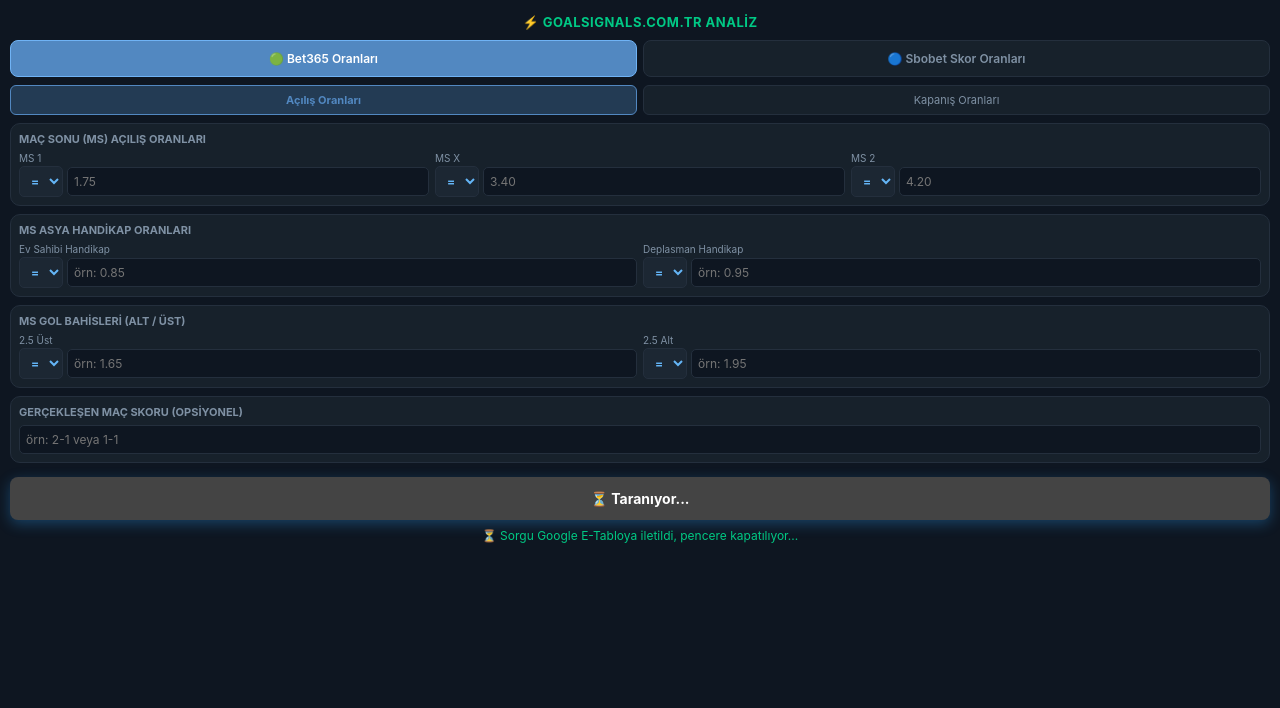
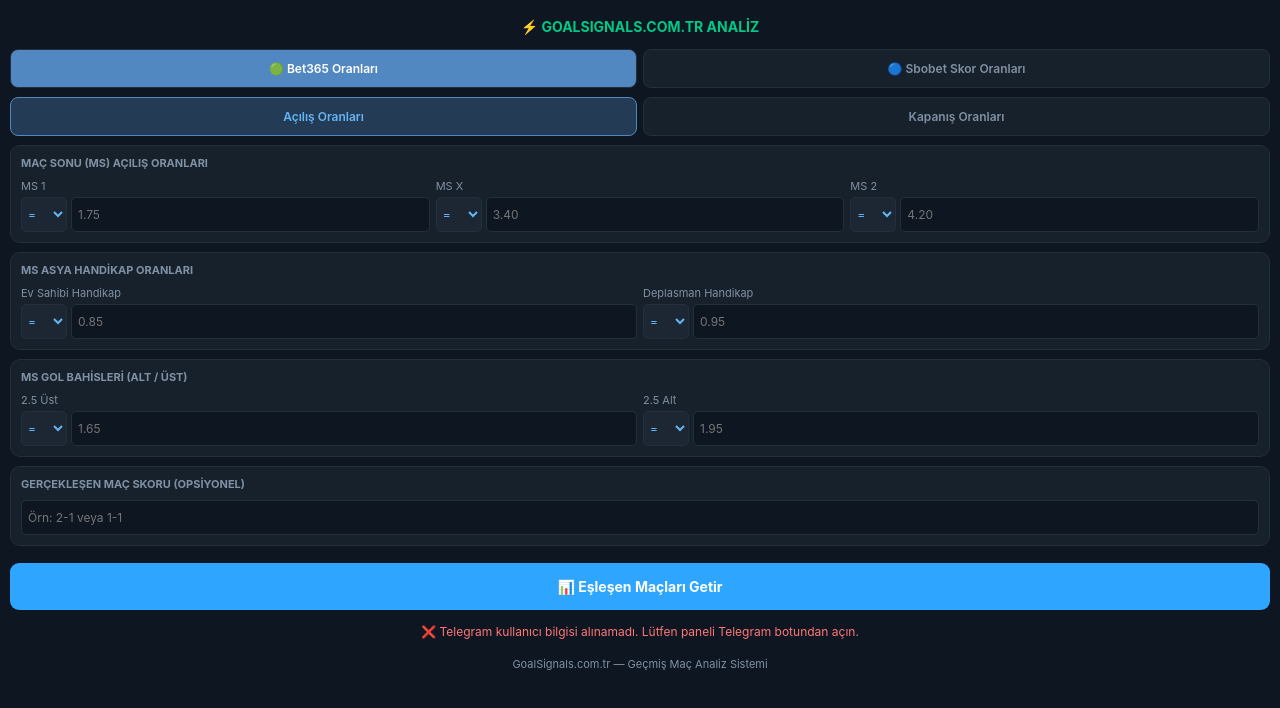
Before and after one commit to cenkungan-web/goalsignals-filter, a plain HTML site: page index.html in a window 1280 px wide. Both pictures are taken after a click on the button "📊 Eşleşen Maçları Getir". Drawn offline with Linux system fonts and the light colour scheme; no server answers.

Commit message:
Update index.html

```diff
--- a/index.html
+++ b/index.html
@@ -1,174 +1,294 @@
+
 <!DOCTYPE html>
 <html lang="tr">
 <head>
 <meta charset="UTF-8">
-  <meta name="viewport" content="width=device-width, initial-scale=1.0, maximum-scale=1.0, user-scalable=no">
+<meta name="viewport" content="width=device-width, initial-scale=1.0, maximum-scale=1.0">
 <title>GoalSignals Analiz</title>
 <script src="https://telegram.org/js/telegram-web-app.js"></script>
+
 <style>
 :root {
-      --bg: #0e1621;
-      --card: #17212b;
-      --border: #242f3d;
-      --accent: #5288c1;
-      --text: #f5f5f5;
-      --muted: #7f91a4;
-      --btn: #2ea6ff;
+  --bg:#0e1621;
+  --card:#17212b;
+  --border:#242f3d;
+  --accent:#5288c1;
+  --text:#f5f5f5;
+  --muted:#7f91a4;
+  --btn:#2ea6ff;
 }
-    * { box-sizing: border-box; margin: 0; padding: 0; font-family: -apple-system, sans-serif; }
-    body { background: var(--bg); color: var(--text); padding: 10px; width: 100vw; overflow-x: hidden; }
-
-    .brand { text-align: center; padding: 4px 0 10px; font-size: 13px; font-weight: 700; color: #00c985; letter-spacing: 0.5px; }
-
-    .tabs-row { display: flex; gap: 6px; margin-bottom: 8px; }
-    .tab-btn {
-      flex: 1; padding: 10px 4px; background: var(--card); border: 1px solid var(--border);
-      border-radius: 8px; color: var(--muted); font-weight: 600; font-size: 12px; text-align: center; cursor: pointer;
+* {
+  box-sizing:border-box;
+  margin:0;
+  padding:0;
+  font-family:-apple-system,BlinkMacSystemFont,Arial,sans-serif;
 }
-    .tab-btn.active { background: var(--accent); color: #fff; border-color: #70b3f5; }
-
-    .timing-row { display: flex; gap: 6px; margin-bottom: 8px; }
-    .timing-btn {
-      flex: 1; padding: 7px 2px; background: var(--card); border: 1px solid var(--border);
-      border-radius: 6px; color: var(--muted); font-size: 11px; text-align: center; cursor: pointer;
+body {
+  background:var(--bg);
+  color:var(--text);
+  padding:10px;
+  width:100%;
+  overflow-x:hidden;
 }
-    .timing-btn.active { background: #233b54; color: #5288c1; border-color: #5288c1; font-weight: bold; }
-
-    .card { background: var(--card); border: 1px solid var(--border); border-radius: 10px; padding: 8px; margin-bottom: 8px; }
-    .card-title { font-size: 11px; font-weight: 700; color: var(--muted); text-transform: uppercase; margin-bottom: 6px; }
-
-    .op-input-group { display: flex; gap: 4px; align-items: center; }
+.brand {
+  text-align:center;
+  padding:8px 0 14px;
+  font-size:14px;
+  font-weight:700;
+  color:#00c985;
+}
+.tabs-row,.timing-row {
+  display:flex;
+  gap:6px;
+  margin-bottom:9px;
+}
+.tab-btn,.timing-btn {
+  flex:1;
+  padding:11px 5px;
+  background:var(--card);
+  border:1px solid var(--border);
+  border-radius:8px;
+  color:var(--muted);
+  font-weight:600;
+  font-size:12px;
+  cursor:pointer;
+  text-align:center;
+}
+.tab-btn.active {
+  background:var(--accent);
+  color:white;
+}
+.timing-btn.active {
+  background:#233b54;
+  color:#64b5f6;
+  border-color:#5288c1;
+}
+.card {
+  background:var(--card);
+  border:1px solid var(--border);
+  border-radius:10px;
+  padding:10px;
+  margin-bottom:9px;
+}
+.card-title {
+  font-size:11px;
+  font-weight:700;
+  color:var(--muted);
+  text-transform:uppercase;
+  margin-bottom:9px;
+}
+.grid-3 {
+  display:grid;
+  grid-template-columns:repeat(3,minmax(0,1fr));
+  gap:6px;
+}
+.grid-2 {
+  display:grid;
+  grid-template-columns:repeat(2,minmax(0,1fr));
+  gap:6px;
+}
+.input-box {
+  display:flex;
+  flex-direction:column;
+  gap:4px;
+  min-width:0;
+}
+.input-box label {
+  font-size:11px;
+  color:var(--muted);
+}
+.op-input-group {
+  display:flex;
+  gap:4px;
+  min-width:0;
+}
 .op-select {
-      background: #1c2733; border: 1px solid var(--border); color: #64b5f6; font-weight: bold;
-      padding: 6px 2px; border-radius: 5px; font-size: 12px; outline: none; width: 44px; text-align: center;
+  width:46px;
+  flex-shrink:0;
+  background:#1c2733;
+  border:1px solid var(--border);
+  color:#64b5f6;
+  padding:8px 2px;
+  border-radius:5px;
+  font-size:12px;
 }
 .val-input {
-      background: #0e1621; border: 1px solid var(--border); color: #fff;
-      padding: 6px 6px; border-radius: 5px; font-size: 12px; outline: none; flex: 1; width: 100%;
+  min-width:0;
+  width:100%;
+  flex:1;
+  background:#0e1621;
+  border:1px solid var(--border);
+  color:#fff;
+  padding:9px 6px;
+  border-radius:5px;
+  font-size:12px;
+  outline:none;
 }
-
-    .grid-3 { display: grid; grid-template-columns: 1fr 1fr 1fr; gap: 6px; }
-    .grid-2 { display: grid; grid-template-columns: 1fr 1fr; gap: 6px; }
-
-    .input-box { display: flex; flex-direction: column; gap: 2px; }
-    .input-box label { font-size: 10px; color: var(--muted); }
-
+.val-input:focus {
+  border-color:#5288c1;
+}
 .submit-btn {
-      width: 100%; background: var(--btn); color: #fff; border: none; padding: 13px;
-      border-radius: 8px; font-size: 14px; font-weight: 700; cursor: pointer; margin-top: 6px;
-      box-shadow: 0 4px 14px rgba(46,166,255,0.3);
+  width:100%;
+  background:var(--btn);
+  color:#fff;
+  border:none;
+  padding:15px;
+  border-radius:9px;
+  font-size:14px;
+  font-weight:700;
+  cursor:pointer;
+  margin-top:8px;
 }
-    .submit-btn:disabled { background: #444; }
-
-    #status-txt { text-align: center; margin-top: 8px; font-size: 12px; color: #00c985; display: none; }
+.submit-btn:disabled {
+  background:#475569;
+  cursor:default;
+}
+#status-txt {
+  display:none;
+  text-align:center;
+  margin:12px 0;
+  font-size:12px;
+  line-height:1.6;
+  color:#00c985;
+}
+.footer {
+  text-align:center;
+  margin:16px 0;
+  color:var(--muted);
+  font-size:11px;
+}
 </style>
 </head>
+
 <body>
 
 <div class="brand">⚡ GOALSIGNALS.COM.TR ANALİZ</div>
 
-  <!-- Büro Seçimi -->
 <div class="tabs-row">
-    <div class="tab-btn active" id="tab-b365" onclick="setBookmaker('Bet365')">🟢 Bet365 Oranları</div>
-    <div class="tab-btn" id="tab-sbobet" onclick="setBookmaker('Sbobet')">🔵 Sbobet Skor Oranları</div>
+  <button class="tab-btn active" id="tab-b365"
+    onclick="setBookmaker('Bet365')">
+    🟢 Bet365 Oranları
+  </button>
+  <button class="tab-btn" id="tab-sbobet"
+    onclick="setBookmaker('Sbobet')">
+    🔵 Sbobet Skor Oranları
+  </button>
 </div>
 
-  <!-- ==================== BET365 FORMU ==================== -->
 <div id="form-bet365">
+
   <div class="timing-row">
-      <div class="timing-btn active" id="time-open" onclick="setTiming('open')">Açılış Oranları</div>
-      <div class="timing-btn" id="time-close" onclick="setTiming('close')">Kapanış Oranları</div>
+    <button class="timing-btn active" id="time-open"
+      onclick="setTiming('open')">
+      Açılış Oranları
+    </button>
+    <button class="timing-btn" id="time-close"
+      onclick="setTiming('close')">
+      Kapanış Oranları
+    </button>
   </div>
 
-    <!-- 1. MS Taraf -->
   <div class="card">
-      <div class="card-title" id="title-ms">Maç Sonu (MS) Açılış Oranları</div>
+    <div class="card-title" id="title-ms">
+      Maç Sonu (MS) Açılış Oranları
+    </div>
     <div class="grid-3">
       <div class="input-box">
         <label>MS 1</label>
         <div class="op-input-group">
-            <select class="op-select" id="op_ms1"><option value="=">=</option><option value=">">&gt;</option><option value="<">&lt;</option><option value=">=">&gt;=</option><option value="<=">&lt;=</option><option value="between">Ar.</option></select>
-            <input type="text" class="val-input" id="v_ms1" placeholder="1.75">
+          <select class="op-select" id="op_ms1"></select>
+          <input class="val-input" id="v_ms1" placeholder="1.75">
         </div>
       </div>
       <div class="input-box">
         <label>MS X</label>
         <div class="op-input-group">
-            <select class="op-select" id="op_ms0"><option value="=">=</option><option value=">">&gt;</option><option value="<">&lt;</option><option value=">=">&gt;=</option><option value="<=">&lt;=</option><option value="between">Ar.</option></select>
-            <input type="text" class="val-input" id="v_ms0" placeholder="3.40">
+          <select class="op-select" id="op_ms0"></select>
+          <input class="val-input" id="v_ms0" placeholder="3.40">
         </div>
       </div>
       <div class="input-box">
         <label>MS 2</label>
         <div class="op-input-group">
-            <select class="op-select" id="op_ms2"><option value="=">=</option><option value=">">&gt;</option><option value="<">&lt;</option><option value=">=">&gt;=</option><option value="<=">&lt;=</option><option value="between">Ar.</option></select>
-            <input type="text" class="val-input" id="v_ms2" placeholder="4.20">
+          <select class="op-select" id="op_ms2"></select>
+          <input class="val-input" id="v_ms2" placeholder="4.20">
         </div>
       </div>
     </div>
   </div>
 
-    <!-- 2. Asya Handikap -->
   <div class="card">
     <div class="card-title">MS Asya Handikap Oranları</div>
     <div class="grid-2">
       <div class="input-box">
         <label>Ev Sahibi Handikap</label>
         <div class="op-input-group">
-            <select class="op-select" id="op_ah_ev"><option value="=">=</option><option value=">">&gt;</option><option value="<">&lt;</option><option value=">=">&gt;=</option><option value="<=">&lt;=</option></select>
-            <input type="text" class="val-input" id="v_ah_ev" placeholder="örn: 0.85">
+          <select class="op-select" id="op_ah_ev"></select>
+          <input class="val-input" id="v_ah_ev" placeholder="0.85">
         </div>
       </div>
       <div class="input-box">
         <label>Deplasman Handikap</label>
         <div class="op-input-group">
-            <select class="op-select" id="op_ah_dep"><option value="=">=</option><option value=">">&gt;</option><option value="<">&lt;</option><option value=">=">&gt;=</option><option value="<=">&lt;=</option></select>
-            <input type="text" class="val-input" id="v_ah_dep" placeholder="örn: 0.95">
+          <select class="op-select" id="op_ah_dep"></select>
+          <input class="val-input" id="v_ah_dep" placeholder="0.95">
         </div>
       </div>
     </div>
   </div>
 
-    <!-- 3. Gol Bahisleri -->
   <div class="card">
     <div class="card-title">MS Gol Bahisleri (Alt / Üst)</div>
     <div class="grid-2">
       <div class="input-box">
         <label>2.5 Üst</label>
         <div class="op-input-group">
-            <select class="op-select" id="op_ust"><option value="=">=</option><option value=">">&gt;</option><option value="<">&lt;</option><option value=">=">&gt;=</option><option value="<=">&lt;=</option></select>
-            <input type="text" class="val-input" id="v_ust" placeholder="örn: 1.65">
+          <select class="op-select" id="op_ust"></select>
+          <input class="val-input" id="v_ust" placeholder="1.65">
         </div>
       </div>
       <div class="input-box">
         <label>2.5 Alt</label>
         <div class="op-input-group">
-            <select class="op-select" id="op_alt"><option value="=">=</option><option value=">">&gt;</option><option value="<">&lt;</option><option value=">=">&gt;=</option><option value="<=">&lt;=</option></select>
-            <input type="text" class="val-input" id="v_alt" placeholder="örn: 1.95">
+          <select class="op-select" id="op_alt"></select>
+          <input class="val-input" id="v_alt" placeholder="1.95">
         </div>
       </div>
     </div>
   </div>
 </div>
 
-  <!-- ==================== SBOBET SKOR FORMU ==================== -->
-  <div id="form-sbobet" style="display: none;">
+<div id="form-sbobet" style="display:none">
   <div class="card">
     <div class="card-title">🎯 Sbobet Skor Oranı Seçimi</div>
-      <div class="input-box" style="margin-bottom: 8px;">
+
+    <div class="input-box" style="margin-bottom:10px">
       <label>Aranacak Skor</label>
-        <select class="val-input" id="sb_score_select" style="padding: 8px;">
+      <select class="val-input" id="sb_score_select">
         <optgroup label="Ev Sahibi Kazanır">
-            <option value="1:0">1 - 0</option><option value="2:0">2 - 0</option><option value="2:1" selected>2 - 1</option>
-            <option value="3:0">3 - 0</option><option value="3:1">3 - 1</option><option value="3:2">3 - 2</option>
-            <option value="4:0">4 - 0</option><option value="4:1">4 - 1</option><option value="4:2">4 - 2</option>
+          <option value="1:0">1 - 0</option>
+          <option value="2:0">2 - 0</option>
+          <option value="2:1" selected>2 - 1</option>
+          <option value="3:0">3 - 0</option>
+          <option value="3:1">3 - 1</option>
+          <option value="3:2">3 - 2</option>
+          <option value="4:0">4 - 0</option>
+          <option value="4:1">4 - 1</option>
+          <option value="4:2">4 - 2</option>
         </optgroup>
         <optgroup label="Beraberlik">
-            <option value="0:0">0 - 0</option><option value="1:1">1 - 1</option><option value="2:2">2 - 2</option><option value="3:3">3 - 3</option>
+          <option value="0:0">0 - 0</option>
+          <option value="1:1">1 - 1</option>
+          <option value="2:2">2 - 2</option>
+          <option value="3:3">3 - 3</option>
         </optgroup>
         <optgroup label="Deplasman Kazanır">
-            <option value="0:1">0 - 1</option><option value="0:2">0 - 2</option><option value="1:2">1 - 2</option>
-            <option value="0:3">0 - 3</option><option value="1:3">1 - 3</option><option value="2:3">2 - 3</option>
+          <option value="0:1">0 - 1</option>
+          <option value="0:2">0 - 2</option>
+          <option value="1:2">1 - 2</option>
+          <option value="0:3">0 - 3</option>
+          <option value="1:3">1 - 3</option>
+          <option value="2:3">2 - 3</option>
         </optgroup>
       </select>
     </div>
@@ -176,107 +296,283 @@
     <div class="input-box">
       <label>Skor Oranı ve Koşul</label>
       <div class="op-input-group">
-          <select class="op-select" id="op_sb_odd"><option value="=">=</option><option value=">">&gt;</option><option value="<">&lt;</option><option value=">=">&gt;=</option><option value="<=">&lt;=</option><option value="between">Ar.</option></select>
-          <input type="text" class="val-input" id="v_sb_odd" placeholder="örn: 8.50 veya 7.0-9.0">
+        <select class="op-select" id="op_sb_odd"></select>
+        <input class="val-input" id="v_sb_odd"
+          placeholder="8.50 veya 7.0-9.0">
       </div>
     </div>
   </div>
 </div>
 
-  <!-- ORTAK SKOR FİLTRESİ -->
 <div class="card">
-    <div class="card-title">Gerçekleşen Maç Skoru (Opsiyonel)</div>
-    <div class="input-box">
-      <input type="text" class="val-input" id="final_score" placeholder="örn: 2-1 veya 1-1">
+  <div class="card-title">
+    Gerçekleşen Maç Skoru (Opsiyonel)
   </div>
+  <input class="val-input" id="final_score"
+    placeholder="Örn: 2-1 veya 1-1">
 </div>
 
-  <button class="submit-btn" id="submitBtn" onclick="sendToBotDirect()">📊 Eşleşen Maçları Getir</button>
-  <div id="status-txt">⏳ Sorgu Google E-Tabloya iletildi, pencere kapatılıyor...</div>
+<button class="submit-btn" id="submitBtn"
+  onclick="sendToBotDirect()">
+  📊 Eşleşen Maçları Getir
+</button>
+
+<div id="status-txt" role="status" aria-live="polite"></div>
+
+<div class="footer">
+  GoalSignals.com.tr — Geçmiş Maç Analiz Sistemi
+</div>
 
 <script>
-    const tg = window.Telegram ? window.Telegram.WebApp : null;
+const GOOGLE_SCRIPT_URL =
+  "https://script.google.com/macros/s/AKfycbw03UqjJX2ITNlXnor5Z2re1F037O9-ddfaebeELLm-n540SF5b4nLxPsr0hi6yCnSqng/exec";
+
+const tg = window.Telegram?.WebApp || null;
+
 if (tg) {
   tg.ready();
   tg.expand();
 }
 
-    // Google Apps Script Webhook URL'imiz
-    const GOOGLE_SCRIPT_URL = "https://script.google.com/macros/s/AKfycbw03UqjJX2ITNlXnor5Z2re1F037O9-ddfaebeELLm-n540SF5b4nLxPsr0hi6yCnSqng/exec";
-
 let currentBookmaker = "Bet365";
 let currentTiming = "open";
+let submitting = false;
 
-    function setBookmaker(b) {
-      currentBookmaker = b;
-      document.getElementById("tab-b365").classList.toggle("active", b === "Bet365");
-      document.getElementById("tab-sbobet").classList.toggle("active", b === "Sbobet");
-      document.getElementById("form-bet365").style.display = (b === "Bet365") ? "block" : "none";
-      document.getElementById("form-sbobet").style.display = (b === "Sbobet") ? "block" : "none";
+const $ = id => document.getElementById(id);
+const val = id => $(id)?.value?.trim() || "";
+
+const operators = [
+  ["=", "="],
+  [">", ">"],
+  ["<", "<"],
+  [">=", ">="],
+  ["<=", "<="],
+  ["between", "Ar."]
+];
+
+[
+  "ms1","ms0","ms2","ah_ev","ah_dep",
+  "ust","alt","sb_odd"
+].forEach(name => {
+  const select = $("op_" + name);
+  if (!select) return;
+
+  operators.forEach(([value,label]) => {
+    const option = document.createElement("option");
+    option.value = value;
+    option.textContent = label;
+    select.appendChild(option);
+  });
+});
+
+function setBookmaker(bookmaker) {
+  currentBookmaker = bookmaker;
+
+  $("tab-b365").classList.toggle(
+    "active", bookmaker === "Bet365"
+  );
+  $("tab-sbobet").classList.toggle(
+    "active", bookmaker === "Sbobet"
+  );
+
+  $("form-bet365").style.display =
+    bookmaker === "Bet365" ? "block" : "none";
+
+  $("form-sbobet").style.display =
+    bookmaker === "Sbobet" ? "block" : "none";
 }
 
-    function setTiming(t) {
-      currentTiming = t;
-      document.getElementById("time-open").classList.toggle("active", t === "open");
-      document.getElementById("time-close").classList.toggle("active", t === "close");
-      document.getElementById("title-ms").innerText = "Maç Sonu (MS) " + (t === "open" ? "Açılış" : "Kapanış") + " Oranları";
+function setTiming(timing) {
+  currentTiming = timing;
+
+  $("time-open").classList.toggle(
+    "active", timing === "open"
+  );
+  $("time-close").classList.toggle(
+    "active", timing === "close"
+  );
+
+  $("title-ms").textContent =
+    "Maç Sonu (MS) " +
+    (timing === "open" ? "Açılış" : "Kapanış") +
+    " Oranları";
 }
 
-    function sendToBotDirect() {
-      const btn = document.getElementById("submitBtn");
-      const statusTxt = document.getElementById("status-txt");
-      btn.disabled = true;
-      btn.innerText = "⏳ Taranıyor...";
-      statusTxt.style.display = "block";
+function getChatId() {
+  const query = new URLSearchParams(location.search);
+  const chatId = query.get("chat_id");
 
-      // Telegram kullanıcı ID'sini alıyoruz
-      let chatId = null;
-      if (tg && tg.initDataUnsafe && tg.initDataUnsafe.user) {
-        chatId = tg.initDataUnsafe.user.id;
-      }
-      if (!chatId) {
-        const u = new URLSearchParams(window.location.search);
-        chatId = u.get("chat_id");
+  if (chatId && /^\d+$/.test(chatId)) {
+    return chatId;
   }
 
-      const payload = {
-        bookmaker: currentBookmaker,
-        timing: currentTiming,
-        op_ms1: document.getElementById("op_ms1").value,
-        val_ms1: document.getElementById("v_ms1").value,
-        op_ms0: document.getElementById("op_ms0").value,
-        val_ms0: document.getElementById("v_ms0").value,
-        op_ms2: document.getElementById("op_ms2").value,
-        val_ms2: document.getElementById("v_ms2").value,
-        op_ah_ev: document.getElementById("op_ah_ev").value,
-        val_ah_ev: document.getElementById("v_ah_ev").value,
-        op_ah_dep: document.getElementById("op_ah_dep").value,
-        val_ah_dep: document.getElementById("v_ah_dep").value,
-        op_ust: document.getElementById("op_ust").value,
-        val_ust: document.getElementById("v_ust").value,
-        op_alt: document.getElementById("op_alt").value,
-        val_alt: document.getElementById("v_alt").value,
-        selected_score: document.getElementById("sb_score_select").value,
-        op_sb_odd: document.getElementById("op_sb_odd").value,
-        val_sb_odd: document.getElementById("v_sb_odd").value,
-        final_score: document.getElementById("final_score").value
+  const userId = tg?.initDataUnsafe?.user?.id;
+  return userId ? String(userId) : null;
+}
+
+function collectParams() {
+  return {
+    bookmaker:currentBookmaker,
+    timing:currentTiming,
+
+    op_ms1:val("op_ms1"),
+    val_ms1:val("v_ms1"),
+
+    op_ms0:val("op_ms0"),
+    val_ms0:val("v_ms0"),
+
+    op_ms2:val("op_ms2"),
+    val_ms2:val("v_ms2"),
+
+    op_ah_ev:val("op_ah_ev"),
+    val_ah_ev:val("v_ah_ev"),
+
+    op_ah_dep:val("op_ah_dep"),
+    val_ah_dep:val("v_ah_dep"),
+
+    op_ust:val("op_ust"),
+    val_ust:val("v_ust"),
+
+    op_alt:val("op_alt"),
+    val_alt:val("v_alt"),
+
+    selected_score:val("sb_score_select"),
+    op_sb_odd:val("op_sb_odd"),
+    val_sb_odd:val("v_sb_odd"),
+
+    final_score:val("final_score")
   };
+}
 
-      // Doğrudan Google Apps Script'e POST atıyoruz (CORS engeline takılmayan no-cors modu)
-      fetch(GOOGLE_SCRIPT_URL, {
-        method: "POST",
-        mode: "no-cors",
-        headers: { "Content-Type": "application/json" },
-        body: JSON.stringify({
-          action: "direct_filter",
-          chat_id: chatId,
-          params: payload
+function validateParams(p) {
+  if (
+    p.final_score &&
+    !/^\d+\s*[-:]\s*\d+$/.test(p.final_score)
+  ) {
+    throw new Error(
+      "Maç skorunu 2-1 veya 1:1 şeklinde girin."
+    );
+  }
+
+  const names = p.bookmaker === "Bet365"
+    ? ["ms1","ms0","ms2","ah_ev","ah_dep","ust","alt"]
+    : ["sb_odd"];
+
+  for (const name of names) {
+    const input = p["val_" + name];
+    const operator = p["op_" + name];
+
+    if (!input) continue;
+
+    const numeric = /^[+-]?\d+(?:[.,]\d+)?$/;
+    const range =
+      /^([+-]?\d+(?:[.,]\d+)?)\s*-\s*([+-]?\d+(?:[.,]\d+)?)$/;
+
+    const rangeMatch = input.match(range);
+
+    if (operator === "between" && !rangeMatch) {
+      throw new Error(
+        "Aralık için 1.50-2.00 biçimini kullanın."
+      );
+    }
+
+    if (!numeric.test(input) && !rangeMatch) {
+      throw new Error("Geçersiz oran: " + input);
+    }
+
+    if (rangeMatch) {
+      const min = Number(rangeMatch[1].replace(",", "."));
+      const max = Number(rangeMatch[2].replace(",", "."));
+      if (min > max) {
+        throw new Error(
+          "Aralıkta ilk sayı ikinci sayıdan büyük olamaz."
+        );
+      }
+    }
+  }
+}
+
+function showStatus(message, isError = false) {
+  const status = $("status-txt");
+  status.style.display = "block";
+  status.style.color = isError ? "#ff7777" : "#00c985";
+  status.textContent = message;
+}
+
+function resetButton() {
+  submitting = false;
+  $("submitBtn").disabled = false;
+  $("submitBtn").textContent =
+    "📊 Eşleşen Maçları Getir";
+}
+
+async function sendToBotDirect() {
+  if (submitting) return;
+
+  const chatId = getChatId();
+
+  if (!chatId) {
+    showStatus(
+      "❌ Telegram kullanıcı bilgisi alınamadı. " +
+      "Lütfen paneli Telegram botundan açın.",
+      true
+    );
+    return;
+  }
+
+  const params = collectParams();
+
+  try {
+    validateParams(params);
+  } catch (error) {
+    showStatus("❌ " + error.message, true);
+    return;
+  }
+
+  submitting = true;
+  $("submitBtn").disabled = true;
+  $("submitBtn").textContent = "⏳ Sorgu Gönderiliyor...";
+
+  showStatus("⏳ Sorgu Google Sheets'e iletiliyor...");
+
+  try {
+    await fetch(GOOGLE_SCRIPT_URL, {
+      method:"POST",
+      mode:"no-cors",
+      redirect:"follow",
+      headers:{
+        "Content-Type":"text/plain;charset=UTF-8"
+      },
+      body:JSON.stringify({
+        action:"direct_filter",
+        chat_id:chatId,
+        params:params
       })
-      }).then(() => {
-        setTimeout(() => { if (tg) tg.close(); }, 500);
-      }).catch(() => {
-        setTimeout(() => { if (tg) tg.close(); }, 500);
     });
+
+    showStatus(
+      "📨 Sorgu isteği gönderildi. " +
+      "Analiz raporu Telegram'a gelecek. " +
+      "Rapor gelmezse Apps Script yürütmelerini kontrol edin."
+    );
+
+    $("submitBtn").textContent = "📨 İstek Gönderildi";
+
+    // no-cors sunucu başarısını doğrulayamaz.
+    // Kullanıcıya durumu göstermek için pencere açık kalır.
+    setTimeout(resetButton, 5000);
+
+  } catch (error) {
+    console.error("GoalSignals gönderim hatası:", error);
+
+    showStatus(
+      "❌ İstek gönderilemedi. " +
+      "Bağlantıyı ve Apps Script adresini kontrol edin.",
+      true
+    );
+
+    resetButton();
+  }
 }
 </script>
 </body>
```
Lines whose indentation alone changed are shown as unchanged.
